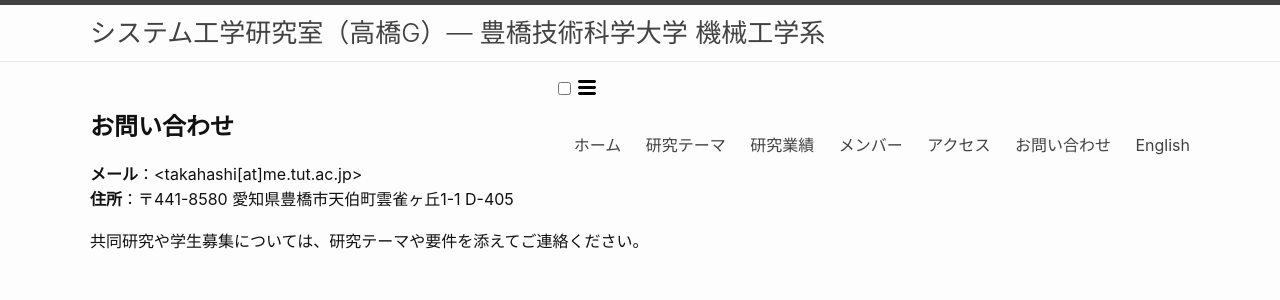
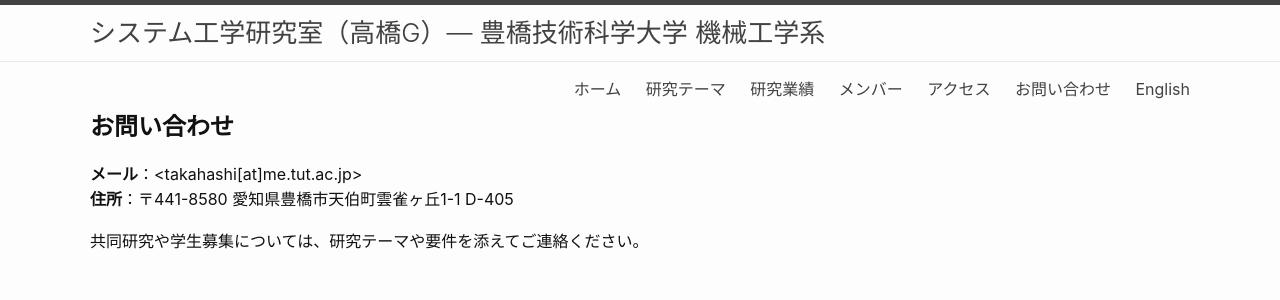
Before and after one commit to tlab-tut/tlab-site, a Jekyll site: the page built from contact.md, in a window 1280 px wide. Shown: the top 300 px of the page. Built offline with Jekyll 4.4.1, drawn with Linux system fonts in a browser that asks for light colours.

Commit message:
nav 調整

```diff
--- a/assets/css/layout.css
+++ b/assets/css/layout.css
@@ -46,9 +46,26 @@
   color: #777;
 }
 
+/* ===== NAV TOGGLE (PCでは非表示) ===== */
+
+.nav-trigger {
+  display: none;
+}
+
+.menu-icon {
+  display: none;
+}
+
 /* Responsive */
 
 @media screen and (max-width: 600px) {
+
+  .menu-icon {
+    display: block;
+    cursor: pointer;
+    float: right;
+  }
+
   .site-nav {
     position: absolute;
     top: 9px;
```
